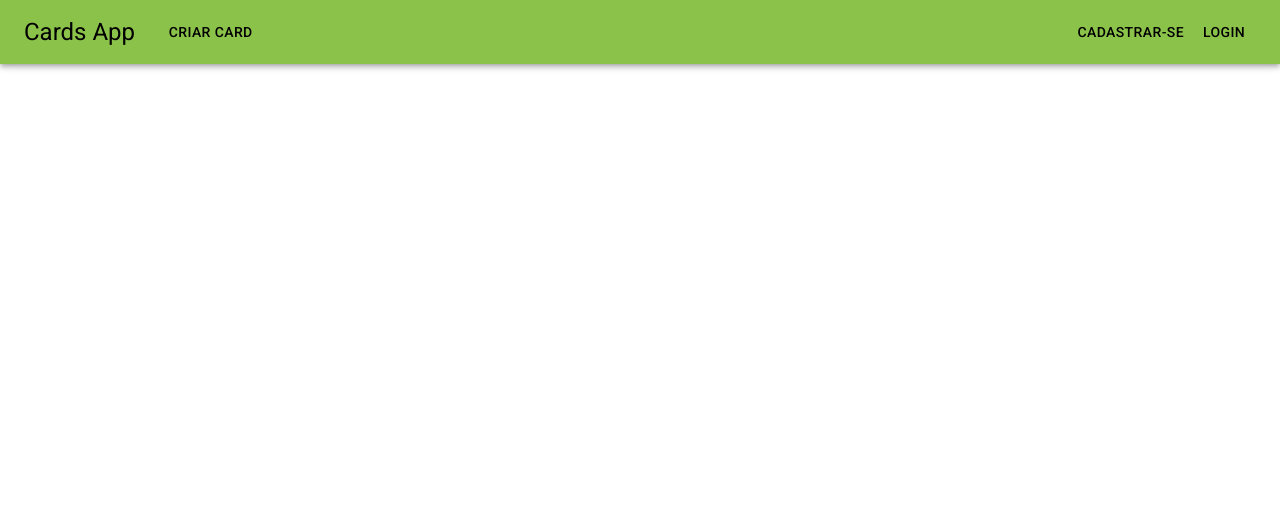
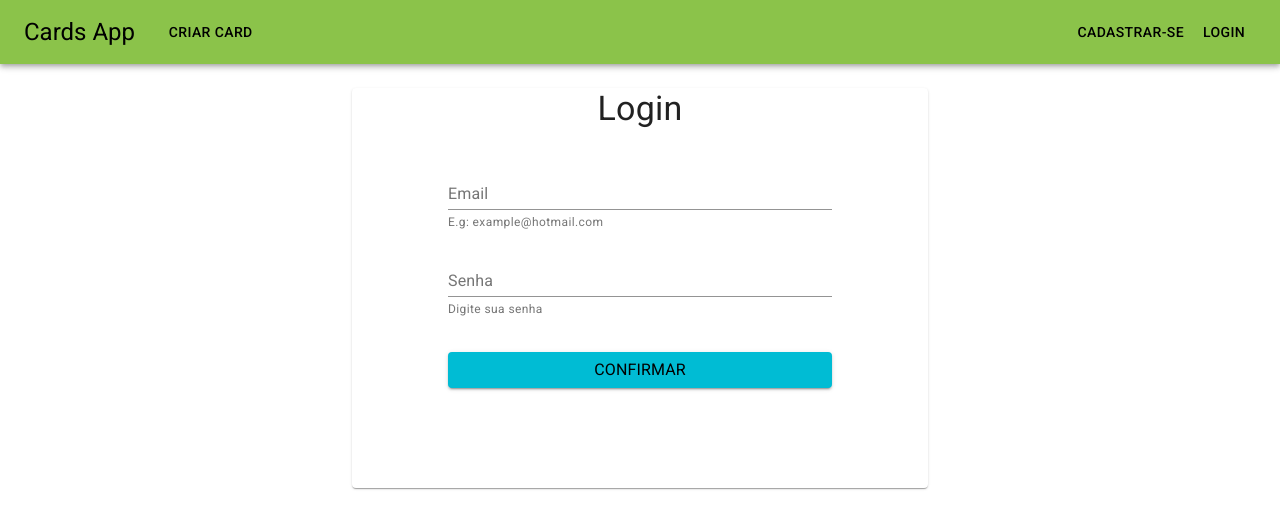
Before and after one commit to lamecksilva/cards-app, a React app in the folder client/: page /login in a window 1280 px wide. Shown: the top 528 px of the page. Built offline with nearby package versions, Linux system fonts and the light colour scheme.

Commit message:
[feature] Adiciona componente de login

```diff
--- a/client/src/App.jsx
+++ b/client/src/App.jsx
@@ -5,11 +5,31 @@ import { ThemeProvider } from '@material-ui/styles';
 
 import store from './redux/store';
 import theme from './utils/theme';
+import setAuthToken from './utils/setAuthToken';
+import { setCurrentUser, logoutUser } from './containers/Login/actions';
 
 import Example from './containers/Example';
 import Cards from './containers/Cards';
 import Navbar from './components/Navbar';
 import Register from './containers/Register';
+import Login from './containers/Login';
+
+if (localStorage.jwtToken) {
+  setAuthToken(localStorage.jwtToken);
+
+  const decoded = jwt_decode(localStorage.jwtToken);
+
+  store.dispatch(setCurrentUser(decoded));
+
+  const currentTime = Date.now() / 1000;
+
+  if (decoded.exp < currentTime) {
+    // Logout user
+    store.dispatch(logoutUser());
+    // Redirect to login
+    window.location.href = '/login';
+  }
+}
 
 // Componente mais acima da aplicação, que será renderizado diretamente na div "root"
 const App = () => (
@@ -21,6 +41,7 @@ const App = () => (
         <Navbar />
         <Route path="/" exact component={Cards} />
         <Route path="/register" exact component={Register} />
+        <Route path="/login" exact component={Login} />
       </Router>
     </ThemeProvider>
   </Provider>
--- a/client/src/components/Navbar/index.jsx
+++ b/client/src/components/Navbar/index.jsx
@@ -23,7 +23,7 @@ export default function Navbar() {
           <Button color="inherit" className={classes.link} component={Link} to="/register">
             Cadastrar-se
           </Button>
-          <Button color="inherit" className={classes.link} component={Link} to="/">
+          <Button color="inherit" className={classes.link} component={Link} to="/login">
             Login
           </Button>
         </Toolbar>
--- /dev/null
+++ b/client/src/containers/Login/actionTypes.js
@@ -0,0 +1,4 @@
+export const LOGIN_USER_LOADING = 'LOGIN_USER_LOADING';
+export const LOGIN_USER_SUCCESS = 'LOGIN_USER_SUCCESS';
+export const LOGIN_USER_FAILURE = 'LOGIN_USER_FAILURE';
+export const SET_CURRENT_USER = 'SET_CURRENT_USER';
--- /dev/null
+++ b/client/src/containers/Login/actions.js
@@ -0,0 +1,42 @@
+import axios from 'axios';
+import jwt_decode from 'jwt-decode';
+
+import { LOGIN_USER_SUCCESS, LOGIN_USER_FAILURE, LOGIN_USER_LOADING } from './actionTypes';
+import setAuthToken from '../../utils/setAuthToken';
+
+export const loginUser = (data) => (dispatch) => {
+  dispatch({ type: LOGIN_USER_LOADING });
+
+  axios
+    .post('/api/users/login', data)
+    .then((response) => {
+      console.log(response.data);
+
+      const { token } = response.data;
+
+      localStorage.setItem('jwtToken', token);
+
+      const decoded = jwt_decode(token);
+
+      dispatch(setCurrentUser(decoded));
+    })
+    .catch((error) => {
+      dispatch({
+        type: LOGIN_USER_FAILURE,
+        payload: error.response.data.errors,
+      });
+    });
+};
+
+export const setCurrentUser = decoded => ({
+  type: LOGIN_USER_SUCCESS,
+  payload: decoded,
+});
+
+export const logoutUser = () => (dispatch) => {
+  localStorage.removeItem('jwtToken');
+
+  setAuthToken(false);
+
+  dispatch(setCurrentUser({}));
+};
--- /dev/null
+++ b/client/src/containers/Login/index.jsx
@@ -0,0 +1,113 @@
+import React, { Component } from 'react';
+import { withStyles } from '@material-ui/styles';
+import {
+  Container,
+  Typography,
+  Paper,
+  FormControl,
+  InputLabel,
+  Input,
+  FormHelperText,
+  Grid,
+  Button,
+  CircularProgress,
+} from '@material-ui/core';
+import { connect } from 'react-redux';
+
+import styles from './styles';
+import { loginUser } from './actions';
+
+class Login extends Component {
+  constructor(props) {
+    super(props);
+
+    this.state = {
+      email: '',
+      password: '',
+    };
+
+    this.handleChange = this.handleChange.bind(this);
+    this.handleSubmit = this.handleSubmit.bind(this);
+  }
+
+  handleChange(e) {
+    this.setState({ [e.target.name]: e.target.value });
+  }
+
+  handleSubmit(e) {
+    e.preventDefault();
+
+    const { history } = this.props;
+
+    this.props.loginUser(this.state);
+  }
+
+  render() {
+    const { classes, errors, loading } = this.props;
+    return (
+      <Container>
+        <Paper className={classes.root}>
+          <Typography variant="h4" component="h5" className={classes.title}>
+            Login
+          </Typography>
+
+          <Grid container className={classes.formGridContainer}>
+            <Grid item xs={12} sm={8} className={classes.formGrid}>
+              <FormControl fullWidth error={Boolean(errors.email)}>
+                <InputLabel>Email</InputLabel>
+                <Input onChange={this.handleChange} name="email" />
+                <FormHelperText>
+                  {Boolean(errors.email) === true ? errors.email : 'E.g: example@hotmail.com'}
+                </FormHelperText>
+              </FormControl>
+            </Grid>
+
+            <Grid item xs={12} sm={8} className={classes.formGrid}>
+              <FormControl fullWidth error={Boolean(errors.password)}>
+                <InputLabel>Senha</InputLabel>
+                <Input onChange={this.handleChange} name="password" type="password" />
+                <FormHelperText>
+                  {Boolean(errors.password) === true ? errors.password : 'Digite sua senha'}
+                </FormHelperText>
+              </FormControl>
+            </Grid>
+
+            <Grid item xs={12} sm={8} className={classes.formGrid}>
+              <Button
+                color="secondary"
+                variant="contained"
+                fullWidth
+                className="mt-3"
+                onClick={this.handleSubmit}
+              >
+                {loading === true ? (
+                  <Grid container direction="row" justify="center">
+                    <Typography>Confirmar</Typography>
+                    <CircularProgress size={25} className="ml-2" color="inherit" />
+                  </Grid>
+                ) : (
+                  <Typography>Confirmar</Typography>
+                )}
+              </Button>
+            </Grid>
+          </Grid>
+        </Paper>
+      </Container>
+    );
+  }
+}
+
+const mapStateToProps = (state) => {
+  const { errors, loading } = state.Login;
+
+  return { errors, loading };
+};
+
+const mapDispatchToProps = {
+  loginUser,
+};
+
+export default connect(
+  mapStateToProps,
+  mapDispatchToProps,
+)(withStyles(styles, { withTheme: true })(Login));
--- /dev/null
+++ b/client/src/containers/Login/reducer.js
@@ -0,0 +1,39 @@
+import { LOGIN_USER_LOADING, LOGIN_USER_FAILURE, LOGIN_USER_SUCCESS } from './actionTypes';
+import isEmpty from '../../utils/is-empty';
+
+const initialState = {
+  isAuthenticated: false,
+  user: {},
+  loading: false,
+  errors: {},
+};
+
+export default (state = initialState, action) => {
+  switch (action.type) {
+    case LOGIN_USER_LOADING:
+      return {
+        ...state,
+        loading: true,
+        errors: {},
+      };
+
+    case LOGIN_USER_FAILURE:
+      return {
+        ...state,
+        loading: false,
+        errors: action.payload,
+      };
+
+    case LOGIN_USER_SUCCESS:
+      return {
+        ...state,
+        loading: false,
+        errors: {},
+        isAuthenticated: !isEmpty(action.payload),
+        user: action.payload,
+      };
+
+    default:
+      return state;
+  }
+};
--- /dev/null
+++ b/client/src/containers/Login/styles.js
@@ -0,0 +1,19 @@
+const styles = theme => ({
+  root: {
+    width: '45vw',
+    margin: '3vh auto',
+    minHeight: '50vh',
+    height: '100%',
+  },
+  title: {
+    textAlign: 'center',
+  },
+  formGridContainer: {
+    margin: '3vh auto',
+  },
+  formGrid: {
+    margin: '1vh auto',
+  },
+});
+
+export default styles;
--- a/client/src/redux/reducers.js
+++ b/client/src/redux/reducers.js
@@ -3,6 +3,7 @@ import { combineReducers } from 'redux';
 // import example from '@/containers/Example/reducer';
 import Cards from '@/containers/Cards/reducer';
 import Register from '@/containers/Register/reducer';
+import Login from '@/containers/Login/reducer';
 
 /*
   Conforme a aplicação cresce, é preciso separar o reducer em pequenas partes para
@@ -13,4 +14,5 @@ export default combineReducers({
   // example,
   Cards,
   Register,
+  Login,
 });
--- /dev/null
+++ b/client/src/utils/is-empty.js
@@ -0,0 +1,7 @@
+// Módulo para checar se o dado é vazio ou não
+const isEmpty = value => value === undefined
+  || value === null
+  || (typeof value === 'object' && Object.keys(value).length === 0)
+  || (typeof value === 'string' && value.trim().length === 0);
+
+module.exports = isEmpty;
--- /dev/null
+++ b/client/src/utils/setAuthToken.js
@@ -0,0 +1,12 @@
+import axios from 'axios';
+
+const setAuthToken = (token) => {
+  if (token) {
+    // Aplly to every request
+    axios.defaults.headers.common.Authorization = token;
+  } else {
+    delete axios.defaults.headers.common.Authorization;
+  }
+};
+
+export default setAuthToken;
```
Also changed, not shown: client/package.json (+7 -7 lines), client/src/components/PrivateRoute/index.jsx (added, +22 -0 lines), 1 other file (tests, documents, lock files or other folders).
